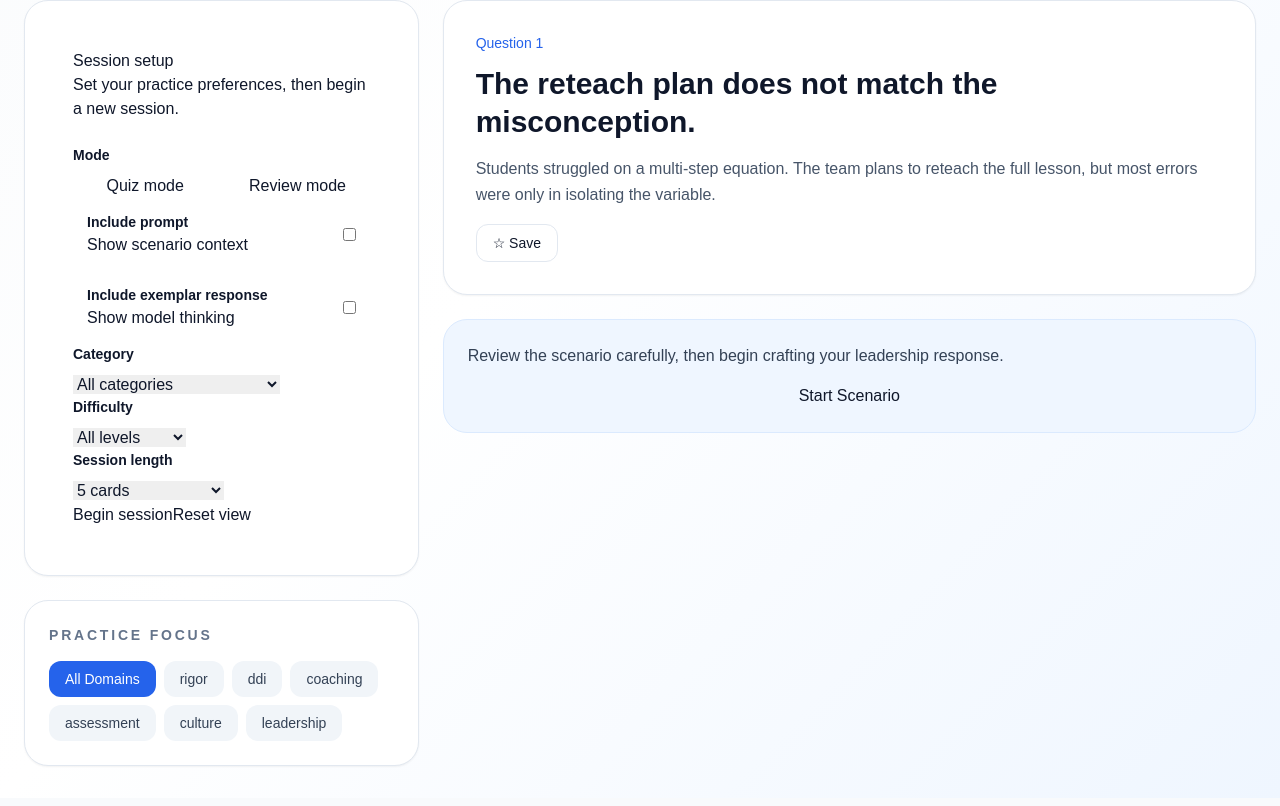
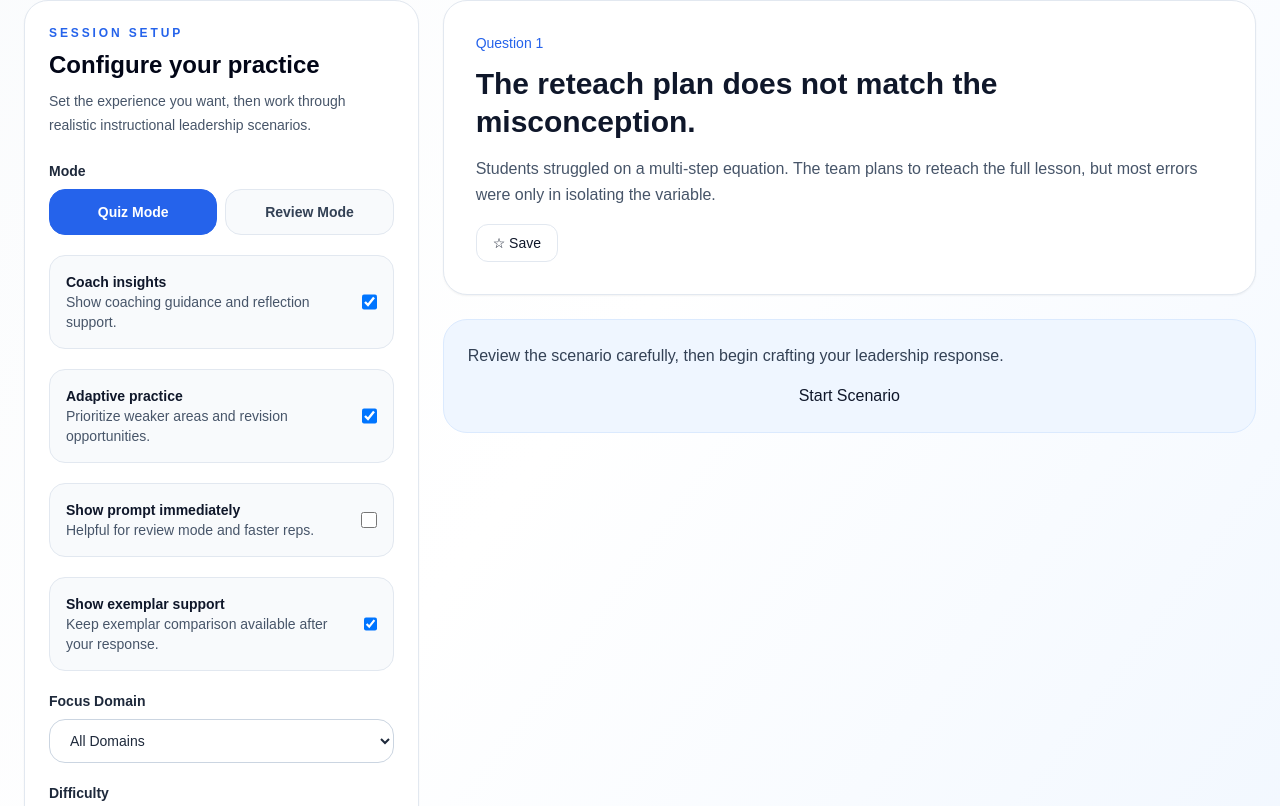
Before and after one commit to jmarc296-jpg/instructional-leadership-practice, a Next.js app: page / in a window 1280 px wide. Shown: the part 554-1360 px from the top of the page. Built offline with nearby package versions, Linux system fonts and the light colour scheme.

Commit message:
Polish session setup panel

```diff
--- a/components/session-setup.tsx
+++ b/components/session-setup.tsx
@@ -1,33 +1,60 @@
 'use client'
 
-import type { Category, Difficulty, SessionSettings } from '@/types'
+import type { Domain, SessionSettings } from '@/types'
 
 type Props = {
   settings: SessionSettings
   setSettings: React.Dispatch<React.SetStateAction<SessionSettings>>
-  onBegin: () => void
-  onReset: () => void
 }
 
-export function SessionSetup({ settings, setSettings, onBegin, onReset }: Props) {
+const DOMAINS: Array<{ value: 'all' | Domain; label: string }> = [
+  { value: 'all', label: 'All Domains' },
+  { value: 'rigor', label: 'Rigor' },
+  { value: 'ddi', label: 'DDI' },
+  { value: 'coaching', label: 'Coaching' },
+  { value: 'assessment', label: 'Assessment' },
+  { value: 'culture', label: 'Culture' },
+  { value: 'leadership', label: 'Leadership' }
+]
+
+export function SessionSetup({ settings, setSettings }: Props) {
   return (
-    <aside className="card" style={{ padding: 24 }}>
-      <h2 style={{ marginTop: 0 }}>Session setup</h2>
-      <p className="small">Set your practice preferences, then begin a new session.</p>
+    <aside className="space-y-6">
+      <div>
+        <div className="text-xs font-bold uppercase tracking-[0.24em] text-blue-600">
+          Session Setup
+        </div>
+        <h2 className="mt-2 text-2xl font-bold text-slate-950">
+          Configure your practice
+        </h2>
+        <p className="mt-2 text-sm leading-6 text-slate-600">
+          Set the experience you want, then work through realistic instructional leadership scenarios.
+        </p>
+      </div>
 
-      <div className="stack" style={{ marginTop: 24 }}>
+      <div className="space-y-5">
+        {/* Mode */}
         <div>
-          <div style={{ fontSize: 14, fontWeight: 700, marginBottom: 8 }}>Mode</div>
-          <div style={{ display: 'grid', gridTemplateColumns: '1fr 1fr', gap: 8 }}>
+          <div className="mb-2 text-sm font-semibold text-slate-800">Mode</div>
+          <div className="grid grid-cols-2 gap-2">
             {([
-              ['quiz', 'Quiz mode'],
-              ['review', 'Review mode']
+              ['quiz', 'Quiz Mode'],
+              ['review', 'Review Mode']
             ] as const).map(([value, label]) => (
               <button
                 key={value}
                 type="button"
-                onClick={() => setSettings((prev) => ({ ...prev, mode: value }))}
-                className={`btn ${settings.mode === value ? 'btn-dark' : ''}`}
+                onClick={() =>
+                  setSettings((prev) => ({
+                    ...prev,
+                    mode: value
+                  }))
+                }
+                className={`rounded-2xl border px-4 py-3 text-sm font-semibold transition ${
+                  settings.mode === value
+                    ? 'border-blue-600 bg-blue-600 text-white'
+                    : 'border-slate-200 bg-slate-50 text-slate-700 hover:bg-slate-100'
+                }`}
               >
                 {label}
               </button>
@@ -35,91 +62,154 @@ export function SessionSetup({ settings, setSettings, onBegin, onReset }: Props)
           </div>
         </div>
 
-        <label className="card" style={{ padding: 14, display: 'flex', justifyContent: 'space-between', alignItems: 'center' }}>
-          <div>
-            <div style={{ fontWeight: 700, fontSize: 14 }}>Include prompt</div>
-            <div className="small">Show scenario context</div>
+        {/* Coach Mode */}
+        <label className="flex items-center justify-between rounded-2xl border border-slate-200 bg-slate-50 px-4 py-4">
+          <div className="pr-4">
+            <div className="text-sm font-semibold text-slate-900">Coach insights</div>
+            <div className="text-sm text-slate-600">
+              Show coaching guidance and reflection support.
+            </div>
           </div>
           <input
             type="checkbox"
-            checked={settings.includePrompt}
+            checked={settings.coachMode}
             onChange={(e) =>
-              setSettings((prev) => ({ ...prev, includePrompt: e.target.checked }))
+              setSettings((prev) => ({
+                ...prev,
+                coachMode: e.target.checked
+              }))
             }
+            className="h-4 w-4"
           />
         </label>
 
-        <label className="card" style={{ padding: 14, display: 'flex', justifyContent: 'space-between', alignItems: 'center' }}>
-          <div>
-            <div style={{ fontWeight: 700, fontSize: 14 }}>Include exemplar response</div>
-            <div className="small">Show model thinking</div>
+        {/* Adaptive Mode */}
+        <label className="flex items-center justify-between rounded-2xl border border-slate-200 bg-slate-50 px-4 py-4">
+          <div className="pr-4">
+            <div className="text-sm font-semibold text-slate-900">Adaptive practice</div>
+            <div className="text-sm text-slate-600">
+              Prioritize weaker areas and revision opportunities.
+            </div>
           </div>
           <input
             type="checkbox"
-            checked={settings.includeExemplar}
+            checked={settings.adaptiveMode}
             onChange={(e) =>
-              setSettings((prev) => ({ ...prev, includeExemplar: e.target.checked }))
+              setSettings((prev) => ({
+                ...prev,
+                adaptiveMode: e.target.checked
+              }))
             }
+            className="h-4 w-4"
           />
         </label>
 
+        {/* Prompt toggle */}
+        <label className="flex items-center justify-between rounded-2xl border border-slate-200 bg-slate-50 px-4 py-4">
+          <div className="pr-4">
+            <div className="text-sm font-semibold text-slate-900">Show prompt immediately</div>
+            <div className="text-sm text-slate-600">
+              Helpful for review mode and faster reps.
+            </div>
+          </div>
+          <input
+            type="checkbox"
+            checked={settings.includePrompt ?? false}
+            onChange={(e) =>
+              setSettings((prev) => ({
+                ...prev,
+                includePrompt: e.target.checked
+              }))
+            }
+            className="h-4 w-4"
+          />
+        </label>
+
+        {/* Exemplar toggle */}
+        <label className="flex items-center justify-between rounded-2xl border border-slate-200 bg-slate-50 px-4 py-4">
+          <div className="pr-4">
+            <div className="text-sm font-semibold text-slate-900">Show exemplar support</div>
+            <div className="text-sm text-slate-600">
+              Keep exemplar comparison available after your response.
+            </div>
+          </div>
+          <input
+            type="checkbox"
+            checked={settings.includeExemplar ?? true}
+            onChange={(e) =>
+              setSettings((prev) => ({
+                ...prev,
+                includeExemplar: e.target.checked
+              }))
+            }
+            className="h-4 w-4"
+          />
+        </label>
+
+        {/* Domain */}
         <div>
-          <div style={{ fontSize: 14, fontWeight: 700, marginBottom: 8 }}>Category</div>
+          <label className="mb-2 block text-sm font-semibold text-slate-800">
+            Focus Domain
+          </label>
           <select
-            className="select"
-            value={settings.category}
+            value={settings.category ?? 'all'}
             onChange={(e) =>
-              setSettings((prev) => ({ ...prev, category: e.target.value as Category }))
+              setSettings((prev) => ({
+                ...prev,
+                category: e.target.value as 'all' | Domain
+              }))
             }
+            className="w-full rounded-2xl border border-slate-300 bg-white px-4 py-3 text-sm text-slate-800 outline-none focus:border-blue-500"
           >
-            <option value="all">All categories</option>
-            <option value="rigor">Rigor</option>
-            <option value="ddi">DDI</option>
-            <option value="observation-feedback">Observation and feedback</option>
-            <option value="curriculum-alignment">Curriculum alignment</option>
-            <option value="ilt-leadership">ILT leadership</option>
-            <option value="principal-decision-making">Principal decision-making</option>
+            {DOMAINS.map((item) => (
+              <option key={item.value} value={item.value}>
+                {item.label}
+              </option>
+            ))}
           </select>
         </div>
 
+        {/* Difficulty */}
         <div>
-          <div style={{ fontSize: 14, fontWeight: 700, marginBottom: 8 }}>Difficulty</div>
+          <label className="mb-2 block text-sm font-semibold text-slate-800">
+            Difficulty
+          </label>
           <select
-            className="select"
-            value={settings.difficulty}
+            value={settings.difficulty ?? 'all'}
             onChange={(e) =>
               setSettings((prev) => ({
                 ...prev,
-                difficulty: e.target.value as Difficulty | 'all'
+                difficulty: e.target.value as 'all' | 'easy' | 'medium' | 'hard'
               }))
             }
+            className="w-full rounded-2xl border border-slate-300 bg-white px-4 py-3 text-sm text-slate-800 outline-none focus:border-blue-500"
           >
             <option value="all">All levels</option>
-            <option value="foundational">Foundational</option>
-            <option value="strong">Strong</option>
-            <option value="advanced">Advanced</option>
+            <option value="easy">Foundational</option>
+            <option value="medium">Strong</option>
+            <option value="hard">Advanced</option>
           </select>
         </div>
 
+        {/* Session length */}
         <div>
-          <div style={{ fontSize: 14, fontWeight: 700, marginBottom: 8 }}>Session length</div>
+          <label className="mb-2 block text-sm font-semibold text-slate-800">
+            Session length
+          </label>
           <select
-            className="select"
-            value={settings.sessionLength}
+            value={settings.sessionLength ?? 5}
             onChange={(e) =>
-              setSettings((prev) => ({ ...prev, sessionLength: Number(e.target.value) }))
+              setSettings((prev) => ({
+                ...prev,
+                sessionLength: Number(e.target.value)
+              }))
             }
+            className="w-full rounded-2xl border border-slate-300 bg-white px-4 py-3 text-sm text-slate-800 outline-none focus:border-blue-500"
           >
-            <option value={5}>5 cards</option>
-            <option value={10}>10 cards</option>
-            <option value={15}>15 cards</option>
-            <option value={0}>All matching cards</option>
+            <option value={5}>5 scenarios</option>
+            <option value={10}>10 scenarios</option>
+            <option value={15}>15 scenarios</option>
           </select>
-        </div>
-
-        <div className="stack">
-          <button className="btn btn-dark" onClick={onBegin}>Begin session</button>
-          <button className="btn" onClick={onReset}>Reset view</button>
         </div>
       </div>
     </aside>
```
